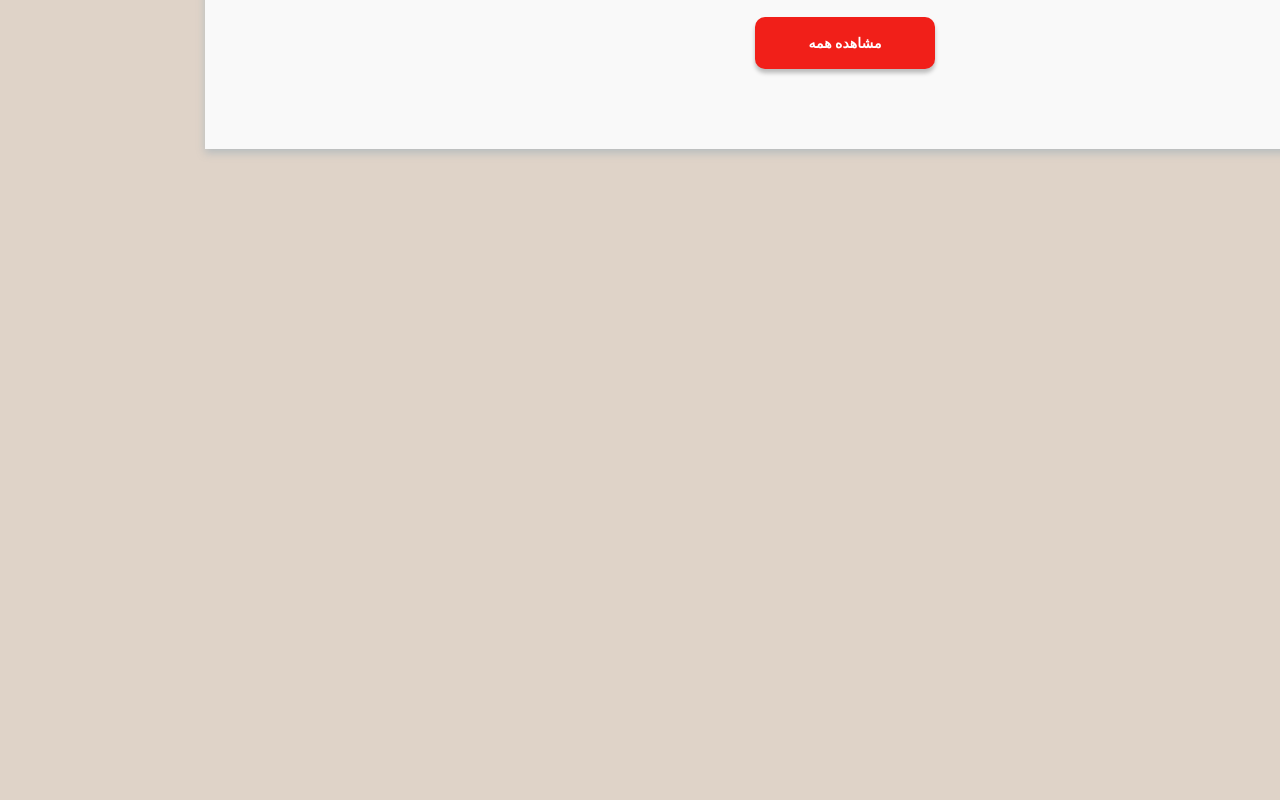
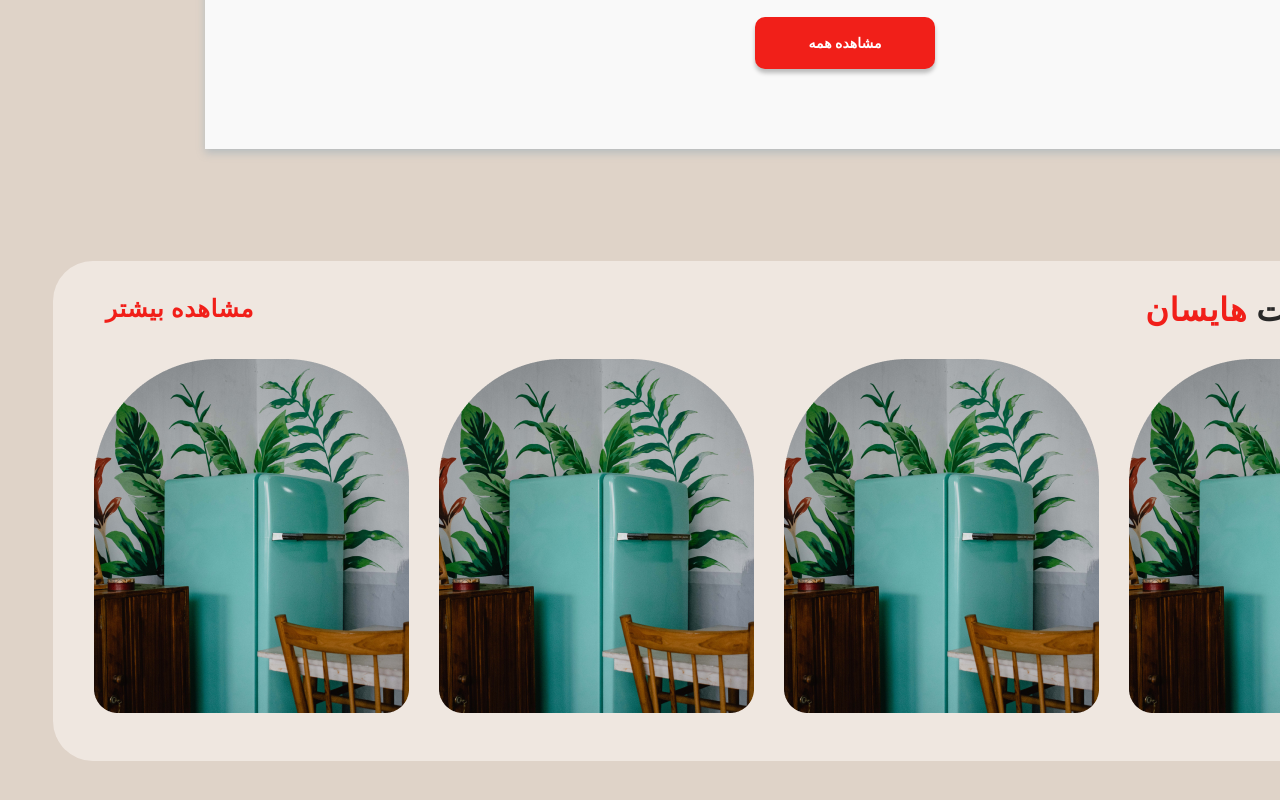
Before and after one commit to amiralzd/Hisun, a website: page index.html in a window 1280 px wide. Shown: the part 4590-5390 px from the top of the page. Before the commit the page ends 4851 px from the top, so only its background shows below. Drawn offline with nearby package versions, Linux system fonts and the light colour scheme.

Commit message:
Rectangle 12 | 1402/07/12

```diff
--- a/index.html
+++ b/index.html
@@ -431,6 +431,29 @@
     </div>
     <!-- Rectangle 1 -->
 
+    <!-- Rectangle 12 -->
+    <div class="w-[1432px] h-[500px] m-auto relative Rectangle12-style pt-[25px] mb-[83px]">
+        <div class="w-[321px] h-[34px] absolute mr-[41px] ml-[1070px] text-[#282828] text-right text-[32px] not-italic font-semibold leading-normal tracking-[0.8px]"><h1>آخرین مقالات <span class="text-[#F11F19]">هایسان</span></h1></div>
+        <button class="w-[152px] h-[33px] mt-[5px] ml-[49px] mr-[1231px] text-[#F11F19] text-right text-[24px] not-italic font-semibold leading-normal tracking-[0.6px]"><h1>مشاهده بیشتر</h1></button>
+        <div class="w-[1350px] h-[354px] mr-[41px] ml-[41px] mt-[35px] flex gap-[30px]">
+            <div class="w-[315px] h-[354px] rounded-t-[124px] rounded-b-[24px]">
+                <img src="img/latrach-med-jamil-Eb6hMEhGlKY-unsplash 2.png" alt="">
+            </div>
+            <div class="w-[315px] h-[354px] rounded-t-[124px] rounded-b-[24px]">
+                <img src="img/latrach-med-jamil-Eb6hMEhGlKY-unsplash 2.png" alt="">
+            </div>
+            <div class="w-[315px] h-[354px] rounded-t-[124px] rounded-b-[24px]">
+                <img src="img/latrach-med-jamil-Eb6hMEhGlKY-unsplash 2.png" alt="">
+            </div>
+            <div class="w-[315px] h-[354px] rounded-t-[124px] rounded-b-[24px]">
+                <img src="img/latrach-med-jamil-Eb6hMEhGlKY-unsplash 2.png" alt="">
+            </div>
+        </div>
+    </div>
+    <!-- Rectangle 12 -->
+
+
+
     <script src="js/script.js"></script>
 </body>
 </html>
```
Also changed, not shown: img/Asset-2@2x 1.png (added), img/farsi 1.png (added), img/header-logo-2 1.png (added), img/l6 1.png (added), img/latrach-med-jamil-Eb6hMEhGlKY-unsplash 2.png (added).
